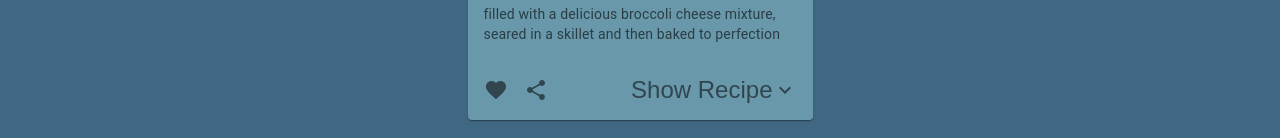
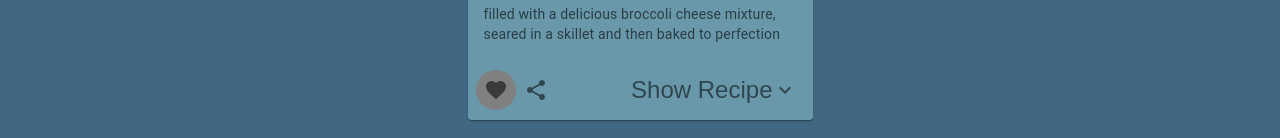
Before and after one commit to tgodkev/kevs-cooking, a React (Create React App) app: page / in a window 1280 px wide. Shown: the part 605-743 px from the top of the page. Built offline with nearby package versions, Linux system fonts and the light colour scheme; a web font is replaced by a local one.

Commit message:
added state to favorite button

```diff
--- a/src/Card.js
+++ b/src/Card.js
@@ -1,4 +1,4 @@
-import * as React from 'react';
+import React, {useSate} from 'react';
 import { styled } from '@mui/material/styles';
 import Card from '@mui/material/Card';
 import CardHeader from '@mui/material/CardHeader';
@@ -38,6 +38,12 @@ const ExpandMore = styled((props) => {
     setExpanded(!expanded);
   };
 
+    const [heart, setHeart] = React.useState(false);
+
+  function changeColor(){
+    setHeart(true);
+  }
+
   return (
 
 
@@ -64,9 +70,8 @@ const ExpandMore = styled((props) => {
         </Typography>
       </CardContent>
       <CardActions disableSpacing>
-        <IconButton aria-label="add to favorites">
+        <IconButton aria-label="add to favorites" style={{backgroundColor: heart ? "red" :"grey"}} onClick={changeColor} >
           <FavoriteIcon
-
           />
         </IconButton>
         <IconButton aria-label="share">
```
